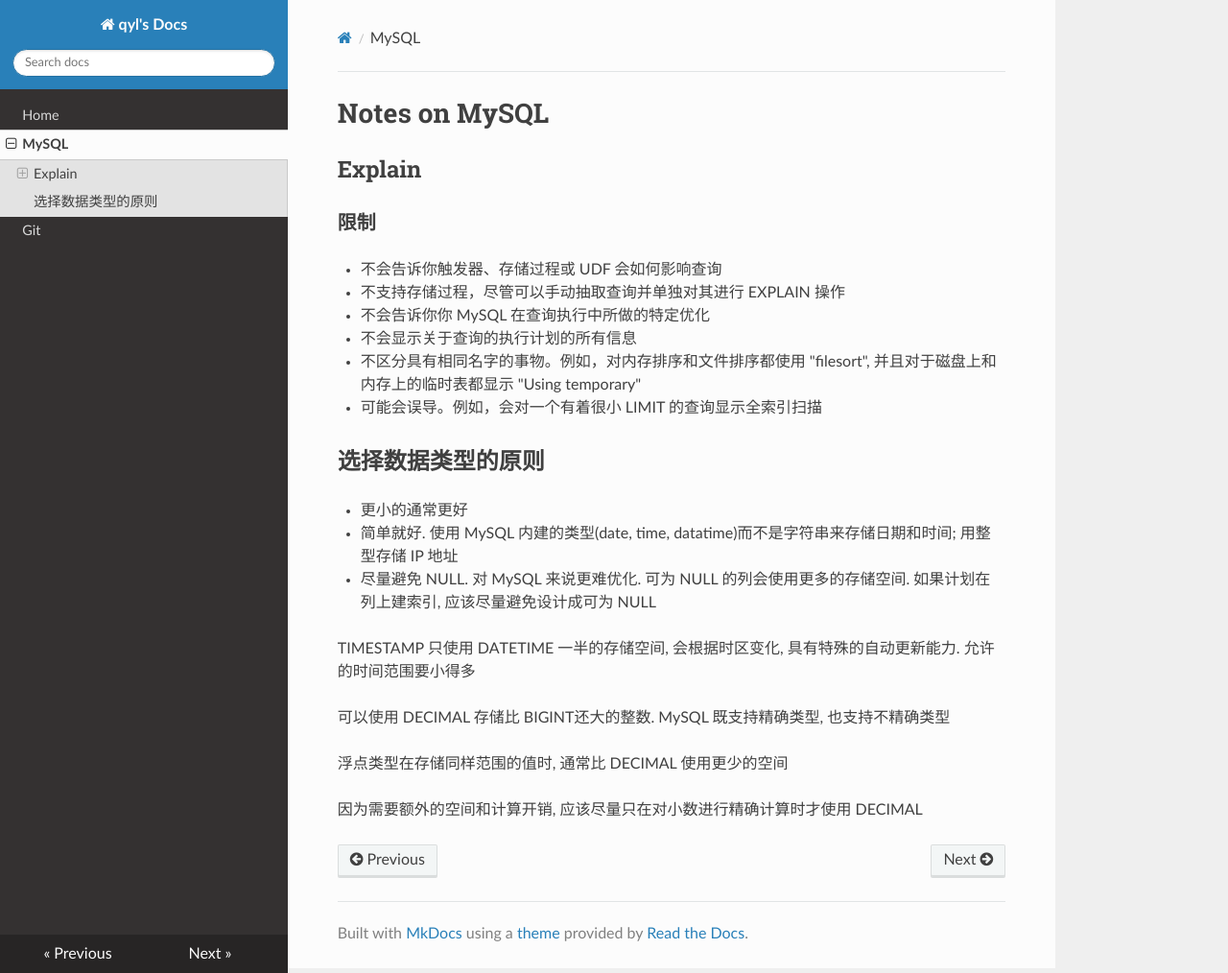
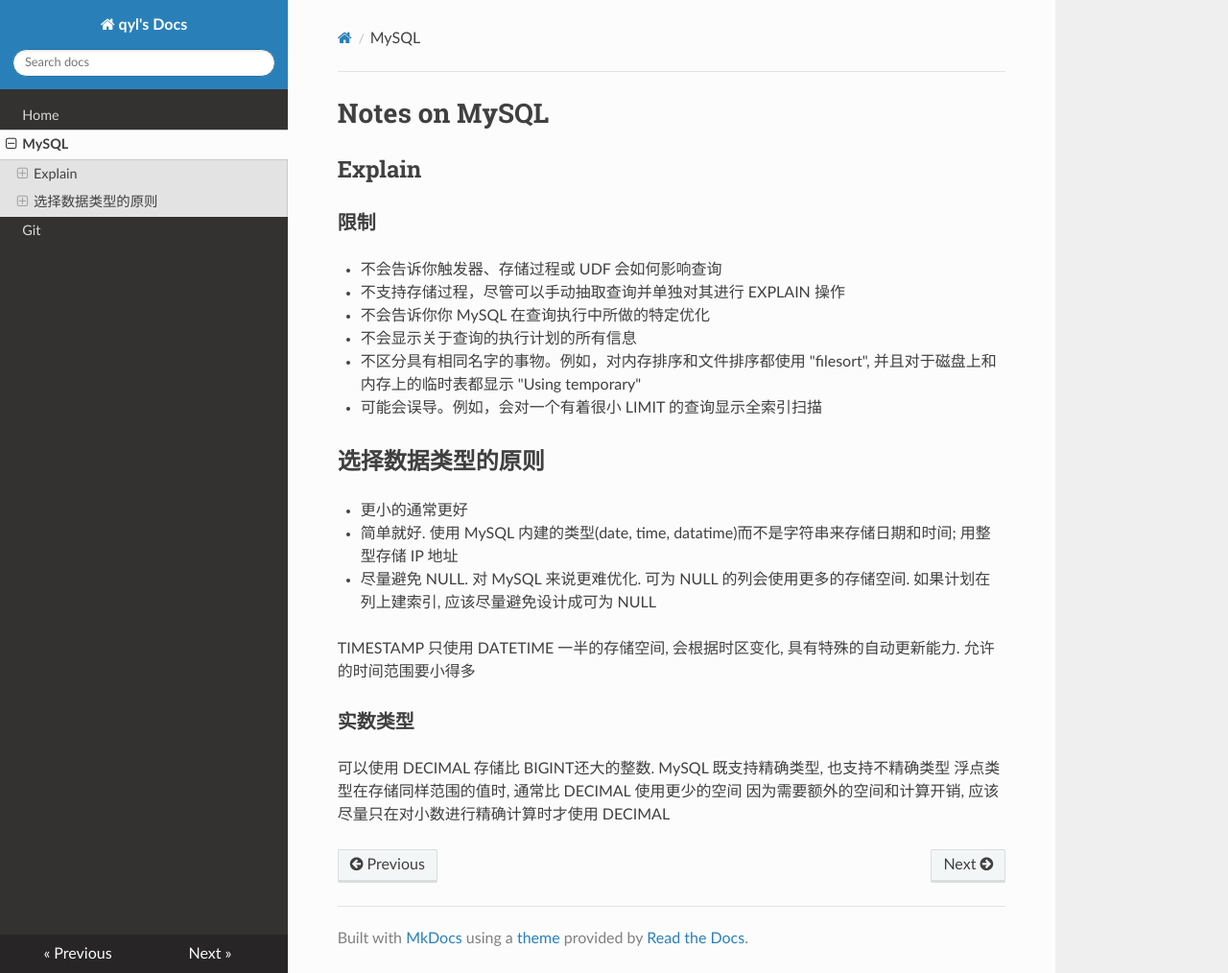
Before and after one commit to paperplane1230/qwiki, an MkDocs documentation site: the page built from docs/mysql.md, in a window 1280 px wide and 1014 px high. Shown: the whole window at 96% size. Built offline with MkDocs 1.6.1, drawn with Linux system fonts in a browser that asks for light colours; nearby versions of some CDN libraries; old or Windows-style settings are respelled for this version of MkDocs.

Commit message:
Add notes on mysql.

```diff
--- a/docs/mysql.md
+++ b/docs/mysql.md
@@ -19,8 +19,7 @@
 
 TIMESTAMP 只使用 DATETIME 一半的存储空间, 会根据时区变化, 具有特殊的自动更新能力. 允许的时间范围要小得多
 
+### 实数类型
 可以使用 DECIMAL 存储比 BIGINT还大的整数. MySQL 既支持精确类型, 也支持不精确类型
-
 浮点类型在存储同样范围的值时, 通常比 DECIMAL 使用更少的空间
-
 因为需要额外的空间和计算开销, 应该尽量只在对小数进行精确计算时才使用 DECIMAL
```
Also changed, not shown: 1 other file.
